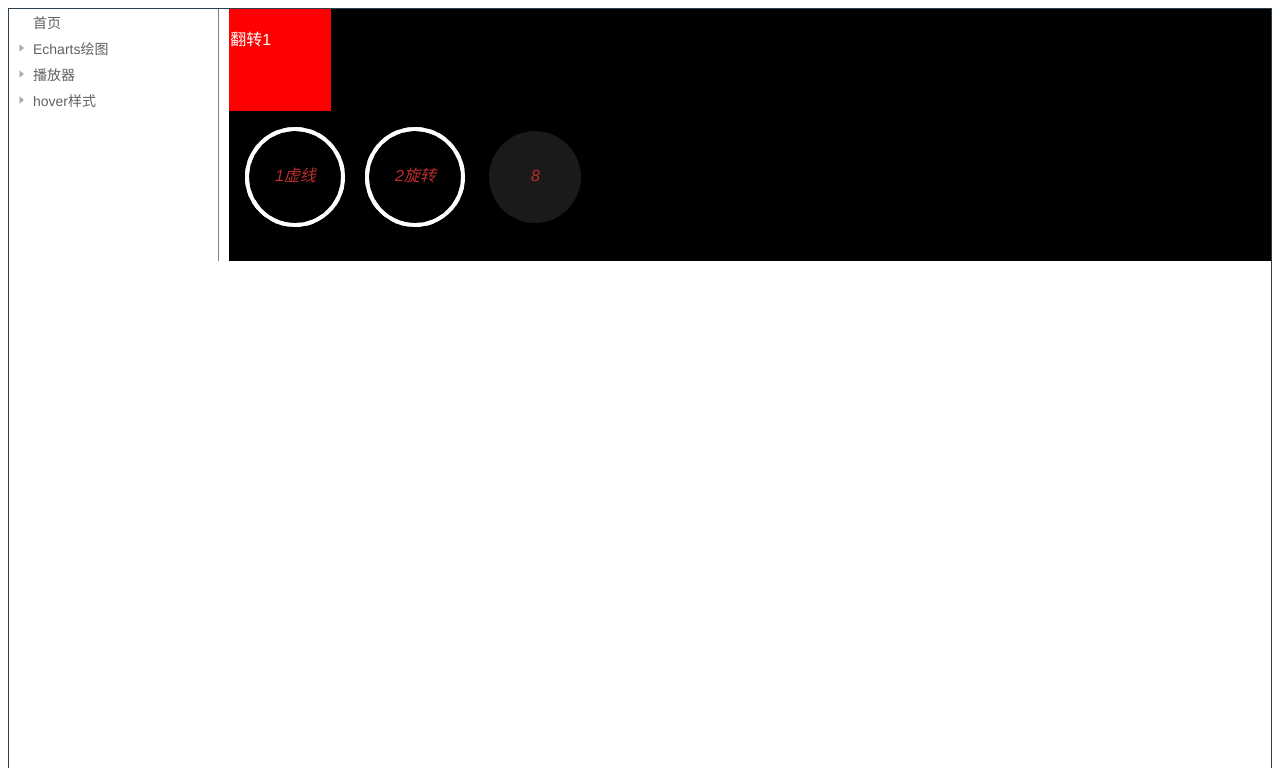
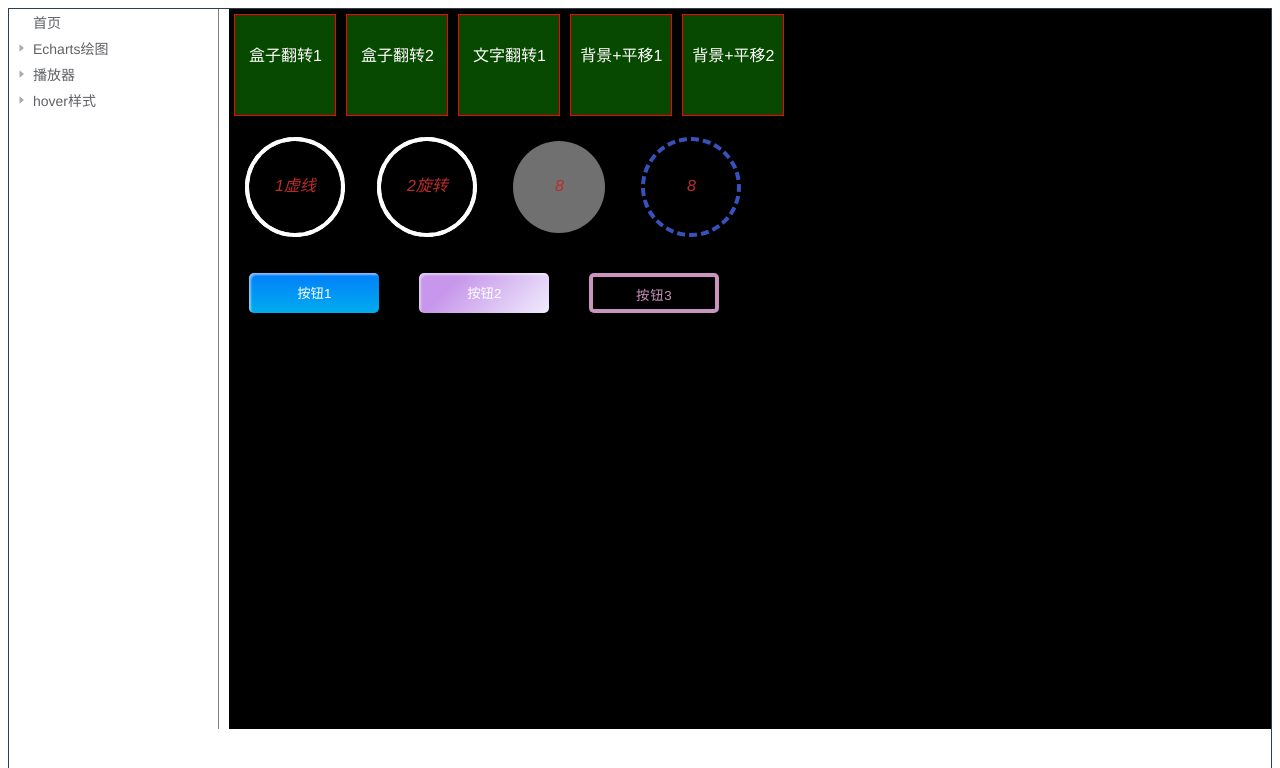
Before and after one commit to songyantaoqq163com/vue3, a Vue app: page /#/FirstHover in a window 1280 px wide. Shown: the top 768 px of the page. Built offline with nearby package versions, Linux system fonts and the light colour scheme; what @jiaminghi/data-view, echarts-gl, vue-audio-visual would draw is missing.

Commit message:
css-hover效果

```diff
--- a/src/components/HoverFunction/FirstHover.vue
+++ b/src/components/HoverFunction/FirstHover.vue
@@ -1,8 +1,24 @@
 <template>
   <div id="row">
-    <div class="borderRed card">
-      <p>翻转1</p>
+    <div style="display:flex;justify-content: flex-start;">
+        <div class="borderRed card card_a">
+          <p>盒子翻转1</p>
         </div>
+        <div class="borderRed card card_a2">
+          <p>盒子翻转2</p>
+        </div>
+        <div class="borderRed card card_font_1">
+          <p>文字翻转1</p>
+        </div>
+        <div class="borderRed card card_color_a">
+          <p>背景+平移1</p>
+        </div>
+        <div class="borderRed card card_color_b">
+          <p>背景+平移2</p>
+        </div>
+    </div>
+
+    <div class="row">
          <!-- 1 -->
           <div class="block">
             <i class="hovicon effect-1 sub-a">1虚线</i>
@@ -14,6 +30,16 @@
           <!-- 8 -->
           <div class="block">
             <i class="hovicon effect-8">8</i>
+          </div>
+          <div class="block">
+            <i class="hovicon effect-2 effect-9">8</i>
+          </div>
+    </div>
+
+    <div style="display:flex;justify-content: flex-start;">
+        <button class="btn btn_1"><span>按钮1</span></button>
+        <button class="btn btn_2"><span>按钮2</span></button>
+        <button class="btn btn_3 btn_4"><span>按钮3</span></button>
     </div>
   </div>
 </template>
@@ -30,7 +56,8 @@ export default {
 </script>
 <style>
 .card {
-  position: relative;
+  text-align: center;
+  line-height: 50px;
   width: 100px;
   height: 100px;
   color: white;
@@ -38,23 +65,52 @@ export default {
   transition: 1s ease-in-out;
   -webkit-transform-style: preserve-3d;
   transform-style: preserve-3d;
-  background: red;
+  background: rgba(30, 255, 0, 0.288);
+  margin:5px;
 }
-
-.card:hover {
+/* 盒子翻转1 */
+.card_a:hover{
   -webkit-transform: rotateY(0.5turn);
   transform: rotateY(0.5turn);
   background: rgb(203, 222, 100);
 }
-
+/* 盒子翻转2 */
+.card_a2:hover{
+  transform:rotate(360deg);
+  transition:all 1s
+}
+/* 文字翻转1 */
+.card_font_1:hover p{
+  transform:rotate(360deg);
+  transition:all 1s
+}
+/* 背景+平移1 */
+.card_color_a:hover{
+  box-shadow: inset 0 -100vmax 0 0 #02141e;
+  color: #c8e050;
+}
+.card_color_a:hover p{
+   transform:translate(0,-30px);
+   transition:0.3s linear;
+  box-shadow:inset 0 0 forestgreen;
+}
+/* 背景+平移2 */
+.card_color_b:hover{
+  box-shadow: inset 100vmax 0 0 0 #0925c4;
+}
+.card_color_b:hover p{
+   transform:translate(10px,45px);
+   transition:0.3s linear;
+  box-shadow:inset 0 0 forestgreen;
+}
 
 #row{
-  float:left;
   width:100%;
+  height: 90dvh;
   background:#000000;
 }
-#row .block{
-  float:left;
+.row .block{
+  display: inline;
   width:120px;
   height:150px;
 }
@@ -99,14 +155,6 @@ export default {
   height: 92px;
   box-shadow: 0 0 0 4px white;
 }
-.hovicon.effect-1.small {
-  width: 45px;
-  height: 45px;
-}
-.hovicon.effect-1.mini {
-  width: 30px;
-  height: 30px;
-}
 .hovicon.effect-1.sub-a {
   -webkit-transition: box-shadow 0.2s;
   -moz-transition: box-shadow 0.2s;
@@ -126,11 +174,10 @@ export default {
   box-shadow: 0 0 0 0 rgba(255, 255, 255, 0);
   color: #fff;
 }
-
 .hovicon.effect-1:hover i {
   color: #fff;
 }
-
+/* 2 */
 .hovicon.effect-1.sub-b:hover {
   -webkit-transition: box-shadow 0.2s;
   -moz-transition: box-shadow 0.2s;
@@ -168,7 +215,7 @@ export default {
 
 /* 8 */
 .hovicon.effect-8 {
-  background: rgba(255, 255, 255, 0.1);
+  background: rgba(255, 255, 255, 0.441);
   -webkit-transition: -webkit-transform ease-out 0.1s, background 0.2s;
   -moz-transition: -moz-transform ease-out 0.1s, background 0.2s;
   transition: transform ease-out 0.1s, background 0.2s;
@@ -182,7 +229,7 @@ export default {
   left: 0;
   padding: 0;
   z-index: -1;
-  box-shadow: 0 0 0 2px rgba(255, 255, 255, 0.1);
+  box-shadow: 0 0 0 2px rgba(248, 246, 246, 0.895);
   opacity: 0;
   -webkit-transform: scale(0.9);
   -moz-transform: scale(0.9);
@@ -250,4 +297,223 @@ export default {
   }
 }
 
+.hovicon.effect-2{
+  width: 92px;
+  height: 92px;
+  /* box-shadow: 0 0 0 4px 3851bc; */
+}
+.hovicon.effect-2:before {
+  line-height: 92px;
+}
+.hovicon.effect-2:after {
+  top: -4px;
+  left: -4px;
+  padding: 0;
+  z-index: 10;
+  border: 4px dashed #3851bc;
+}
+/* 按钮效果 */
+button{
+  margin: 20px;
+}
+.btn{
+  width: 130px;
+  height: 40px;
+  color: #fff;
+  background: transparent;
+  box-shadow:inset 2px 2px 2px 0px rgba(255,255,255,.5),7px 7px 20px 0px rgba(0,0,0,.1),4px 4px 5px 0px rgba(0,0,0,.1);/*边框*/
+  transition:all 0.3s ease;
+  cursor:pointer;
+  border-radius:5px;
+  padding:10px 25px;
+  position:relative;
+	display:inline-block;
+}
+.btn_1{
+  background:rgb(0,172,238);
+	background:linear-gradient(0deg,rgba(0,172,238,1) 0%,rgba(2,126,251,1) 100%);
+	width:130px;
+	height:40px;
+	line-height:42px;
+	padding:0;
+	border:none;
+}
+.btn_1 span {
+	position:relative;
+	display:block;
+	width:100%;
+	height:100%;
+}
+.btn_1:before,.btn_1:after {
+	position:absolute;
+	content:"";
+	right:0;
+	top:0;
+	background:rgba(2,126,251,1);
+	transition:all 0.3s ease;
+}
+.btn_1:before {
+	height:0%;
+	width:2px;
+}
+.btn_1:after {
+	width:0%;
+	height:2px;
+}
+.btn_1:hover {
+	background:transparent;
+	box-shadow:none;
+}
+.btn_1:hover:before {
+	height:100%;
+}
+.btn_1:hover:after {
+	width:100%;
+}
+.btn_1 span:hover {
+	color:rgba(2,126,251,1);
+}
+.btn_1 span:before,.btn_1 span:after {
+	position:absolute;
+	content:"";
+	left:0;
+	bottom:0;
+	background:rgba(2,126,251,1);
+	transition:all 0.3s ease;
+}
+.btn_1 span:before {
+	width:2px;
+	height:0%;
+}
+.btn_1 span:after {
+	width:0%;
+	height:2px;
+}
+.btn_1 span:hover:before {
+	height:100%;
+}
+.btn_1 span:hover:after {
+	width:100%;
+}
+
+.btn_2 {
+	background-color:#f0ecfc;
+	background-image:linear-gradient(315deg,#f0ecfc 0%,#c797eb 74%);
+	line-height:42px;
+	padding:0;
+	border:none;
+}
+.btn_2 span {
+	position:relative;
+	display:block;
+	width:100%;
+	height:100%;
+}
+.btn_2:before,.btn_2:after {
+	position:absolute;
+	content:"";
+	right:0;
+	bottom:0;
+	background:#c797eb;
+  transition:all 0.3s ease;
+}
+.btn_2:before {
+	height:0%;
+	width:2px;
+}
+.btn_2:after {
+	width:0%;
+	height:2px;
+}
+.btn_2:hover:before {
+	height:100%;
+}
+.btn_2:hover:after {
+	width:100%;
+}
+.btn_2:hover {
+	background:transparent;
+}
+.btn_2 span:hover {
+	color:#c797eb;
+}
+.btn_2 span:before,.btn_2 span:after {
+	position:absolute;
+	content:"";
+	left:0;
+	top:0;
+	background:#c797eb;
+  transition:all 0.3s ease;
+}
+.btn_2 span:before {
+	width:2px;
+	height:0%;
+}
+.btn_2 span:after {
+	height:2px;
+	width:0%;
+}
+.btn_2 span:hover:before {
+	height:100%;
+}
+.btn_2 span:hover:after {
+	width:100%;
+}
+
+.btn_3{
+  box-shadow:inset 0 0 0 4px #c994bd;
+  color:#c994bd;
+  -webkit-transition:color 0.25s 0.125s;
+  transition:color 0.25s 0.125s;
+  position:relative;
+}
+.btn_3::before,.btn_3::after{
+  border:0 solid transparent;
+  box-sizing:border-box;
+  content:'';
+  position:absolute;
+  width:0;
+}
+.btn_3::before{
+  top:0;
+  right:0;
+}
+.btn_3::after{
+  left:0;
+  bottom:0;
+}
+.btn_3::after{
+  border-top-width:4px;
+  border-left-width:4px;
+}
+.btn_3::before{
+  border-bottom-width:4px;
+  border-right-width:4px;
+}
+.btn_3:hover::before,.btn_3:hover::after{
+  border-color:#90f183;
+  -webkit-transition:border-color 0s,height 0.25s,width 0.25s;
+  transition:border-color 0s,height 0.25s,width 0.25s;
+  width:100%;
+  height:100%;
+}
+.btn_3:hover::before{
+  -webkit-transition-delay:0s,0s,0.25s;
+  transition-delay:0s,0s,0.25s;
+}
+.btn_3:hover::after{
+  -webkit-transition-delay:0.5s,0.5s,0.75s;
+  transition-delay:0.5s,0.5s,0.75s
+}
+.btn_4{
+  border: none;
+  cursor:pointer;
+  line-height: 1.5;
+  padding:1em 2em;
+  letter-spacing:0.05rem;
+}
+.btn_4:focus{
+  outline:2px dotted #55d7dc
+}
+
 </style>
```
Lines whose indentation alone changed are shown as unchanged.
